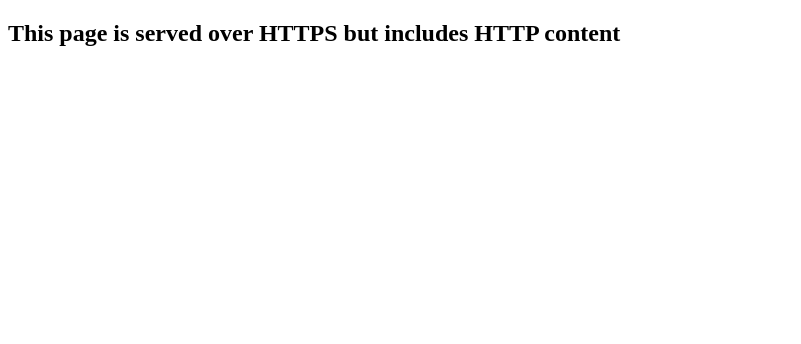
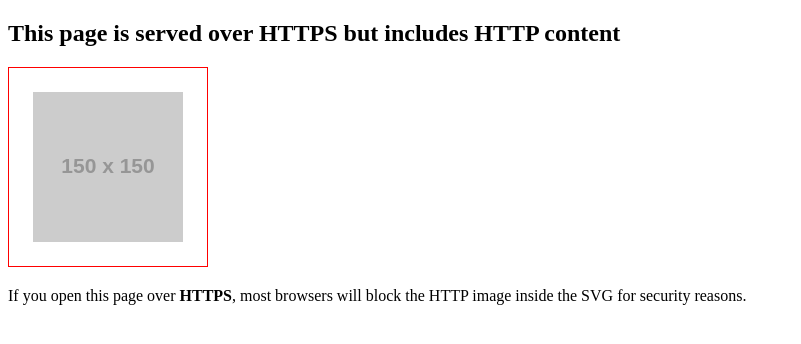
Before and after one commit to s2yan/TestNotSecure, a plain HTML site: page index.html in a window 1280 px wide. Shown: the whole page, without its empty margins (0-801 px from the left). Drawn offline with Linux system fonts and the light colour scheme; placeholder pictures from the web are drawn by us.

Commit message:
Update index.html

```diff
--- a/index.html
+++ b/index.html
@@ -8,5 +8,12 @@
 
     <!-- Inline SVG referencing an external HTTP image -->
     <svg width="200" height="200" xmlns="http://www.w3.org/2000/svg">
+        <image href="http://via.placeholder.com/150" x="25" y="25" width="150" height="150" />
+      <rect x="0" y="0" width="200" height="200" fill="none" stroke="red" stroke-width="2"/>
+    </svg>
+
+    <p>
+        If you open this page over <b>HTTPS</b>, most browsers will block the HTTP image inside the SVG for security reasons.
+    </p>
 </body>
 </html>
```
